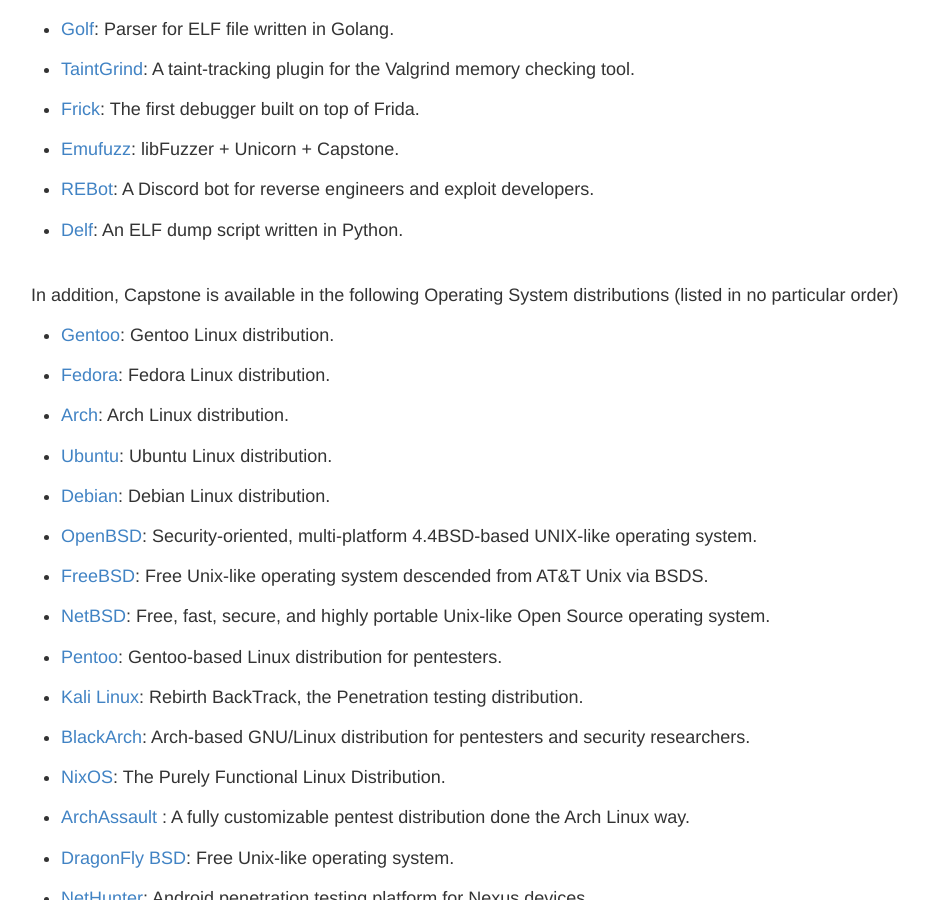
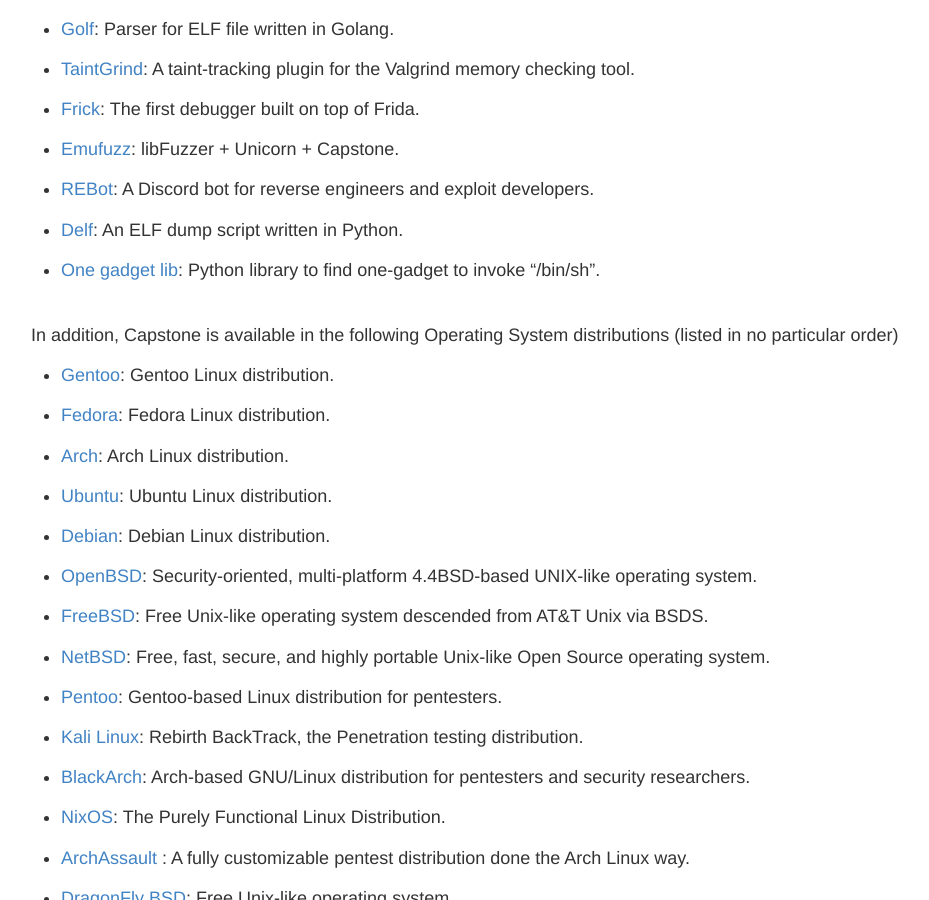
Before and after one commit to capstone-engine/capstone-engine.github.io, a Jekyll site: the page built from showcase.md, in a window 1280 px wide and 900 px high, scrolled down 16532 px. Shown: the whole window, without its empty margins (169-1098 px from the left). Built offline with Jekyll 4.4.1, drawn with Linux system fonts in a browser that asks for light colours; some of the changed lines change nothing that is shown.

Commit message:
showcase

```diff
--- a/showcase.md
+++ b/showcase.md
@@ -5,14 +5,13 @@
 
 ## Showcase
 
-In our knowledge, Capstone has been used by **398** following products (listed in no particular order).
+In our knowledge, Capstone has been used by **399** following products (listed in no particular order).
 
 - [Unicorn](http://www.unicorn-engine.org): Lightweight multi-arch, multi-platform CPU emulator framework.
 
 - [Keystone](http://www.keystone-engine.org): Lightweight multi-arch, multi-platform assembler framework.
 
-- [CEnigma](http://www.cenigma.org): Web-based disassembler tool that is
-  simple, easy, fast & user-friendly. (*inactive now*)
+- [CEnigma](http://www.cenigma.org): Web-based disassembler tool that is simple, easy, fast & user-friendly. (*inactive now*)
 
 - [CEbot](bot.html): A Twitter bot for binary-reversing right from Twitter account. (*inactive now*)
 
@@ -806,6 +805,8 @@
 
 - [Delf](https://github.com/bloodstalker/delf): An ELF dump script written in Python.
 
+- [One gadget lib](https://github.com/szk3y/one-gadget-lib): Python library to find one-gadget to invoke "/bin/sh".
+
 
 <br>
 In addition, Capstone is available in the following Operating System distributions (listed in no particular order)
```
